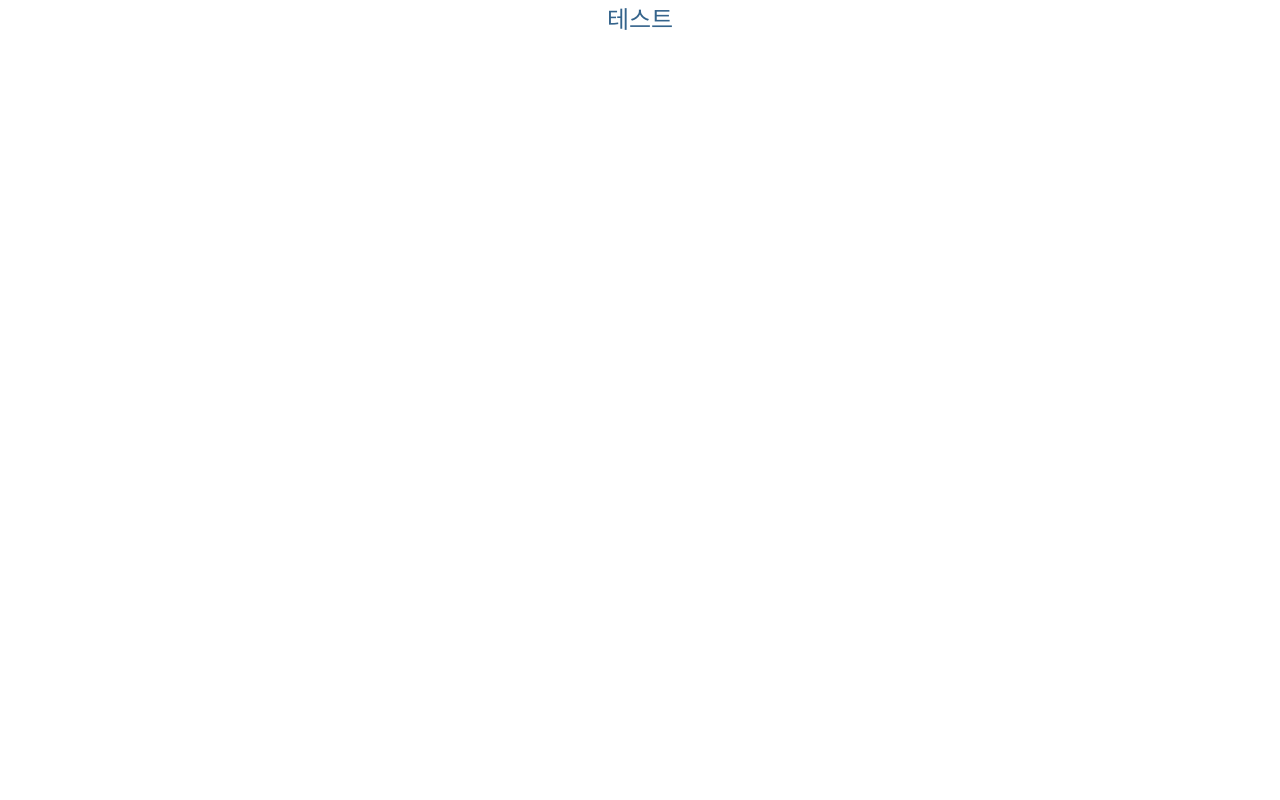
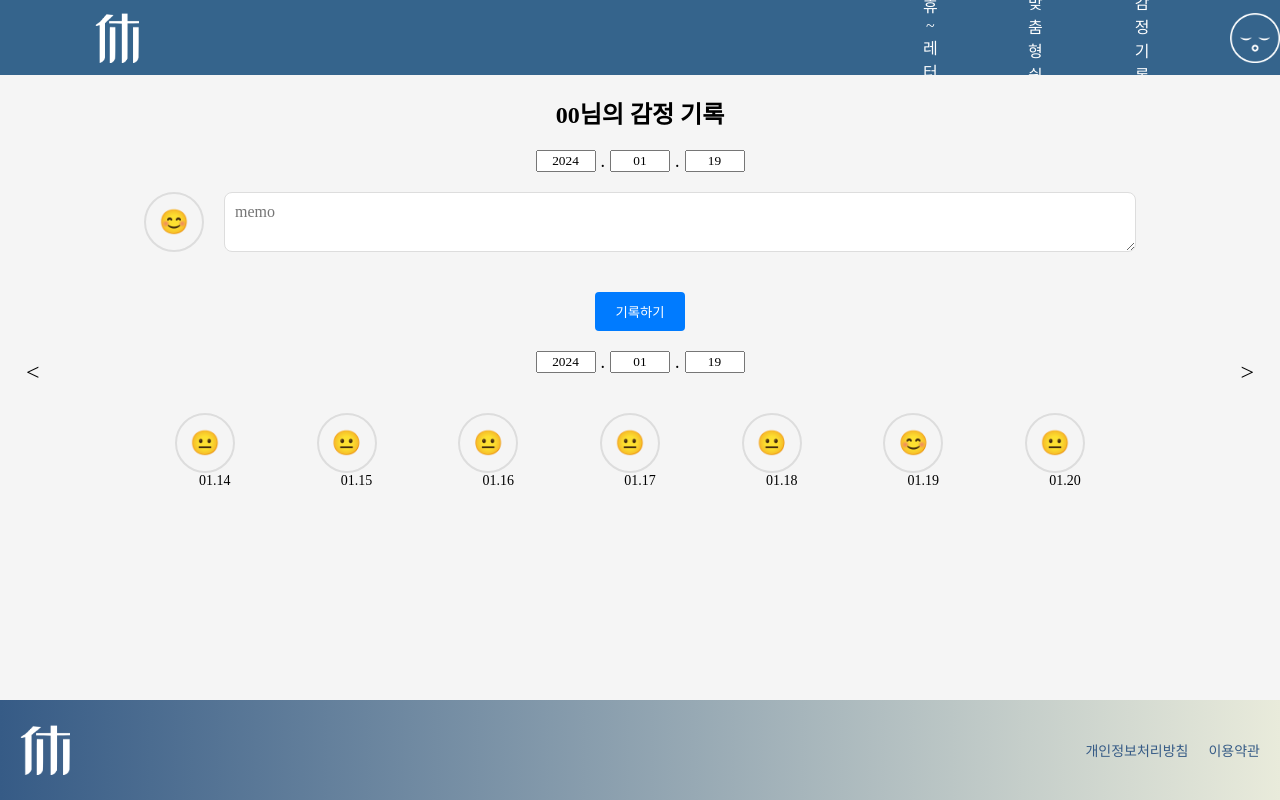
Before and after one commit to Serengeti-HYU/Hyu_frontend, a React (Create React App) app: page /record1 in a window 1280 px wide. Built offline with nearby package versions, Linux system fonts and the light colour scheme; a web font is replaced by a local one.

Commit message:
feat: Reacord1 수정중

```diff
--- a/src/App.js
+++ b/src/App.js
@@ -17,6 +17,7 @@ import UpdateProfile from "./pages/Profile/UpdateProfile";
 import PersonalityTest from "./pages/Emotion/PersonalityTest";
 import Record1 from "./pages/Emotion/Record1";
 import Record2 from "./pages/Emotion/Record2";
+import Record3 from "./pages/Emotion/Record3";
 import NewsletterPage from "./pages/Newsletter/NewsletterPage";
 
 function App() {
@@ -43,6 +44,7 @@ function App() {
         <Route path="/personality-test" element={<PersonalityTest />} />
         <Route path="/record1" element={<Record1 />} />
         <Route path="/record2" element={<Record2 />} />
+        <Route path="/record3" element={<Record3 />} />
       </Routes>
     </BrowserRouter>
   );
--- a/src/pages/Emotion/Record1.jsx
+++ b/src/pages/Emotion/Record1.jsx
@@ -1,16 +1,167 @@
-import React from "react";
+import React, { useState } from "react";
 import styled from "styled-components";
 import { useNavigate } from "react-router-dom";
+import Footer from "../../components/footer";
+import LoginHeader from "../../components/LoginHeader";
 
-const Temp = styled.div`
-  // 글자색과 글자크기는 theme에 설정해둠
-  // 밑과 같이 사용하면 됩니다
-  color: ${(props) => props.theme.color.blue};
-  font-size: ${(props) => props.theme.fontSize.large};
+const Container = styled.div`
+  display: flex;
+  flex-direction: column;
+  min-height: 100vh;
+`;
+
+const Content = styled.div`
+  flex: 1;
+  display: flex;
+  flex-direction: column;
+  align-items: center;
+  padding: 20px;
+  background-color: #f5f5f5;
+`;
+
+const Header = styled.div`
+  font-size: 24px;
+  font-weight: bold;
+  margin-bottom: 20px;
+  text-align: center;
+`;
+
+const DateSelector = styled.div`
+  display: flex;
+  justify-content: center;
+  align-items: center;
+  margin-bottom: 20px;
+  font-size: 18px;
+`;
+
+const DateInput = styled.input`
+  width: 60px;
+  margin: 0 5px;
+  text-align: center;
+`;
+
+const MemoContainer = styled.div`
+  display: flex;
+  width: 80%;
+  margin-bottom: 20px;
+`;
+
+const MemoInput = styled.textarea`
+  flex: 1;
+  padding: 10px;
+  font-size: 16px;
+  border: 1px solid #ddd;
+  border-radius: 8px;
+`;
+
+const Circle = styled.div`
+  width: 60px;
+  height: 60px;
+  border: 2px solid #ddd;
+  border-radius: 50%;
+  margin-right: 20px;
+  display: flex;
+  justify-content: center;
+  align-items: center;
+  font-size: 24px;
+`;
+
+const Button = styled.button`
+  background-color: #007bff;
+  color: #ffffff;
+  padding: 10px 20px;
+  border: none;
+  border-radius: 4px;
+  cursor: pointer;
+  margin-top: 20px;
+  &:hover {
+    background-color: #0056b3;
+  }
+`;
+
+const Navigation = styled.div`
+  display: flex;
+  justify-content: space-between;
+  align-items: center;
+  width: 100%;
+  margin-top: 20px;
+`;
+
+const NavButton = styled.button`
+  background: none;
+  border: none;
+  font-size: 24px;
+  cursor: pointer;
+`;
+
+const DayContainer = styled.div`
+  display: flex;
+  justify-content: space-around;
+  width: 80%;
+  margin-top: 20px;
+`;
+
+const DayItem = styled.div`
+  display: flex;
+  flex-direction: column;
+  align-items: center;
+  font-size: 14px;
+  cursor: pointer;
 `;
 
 const Record1 = () => {
-  return <Temp>테스트</Temp>;
+  const [selectedDate, setSelectedDate] = useState(new Date(2024, 0, 19));
+
+  const handleDateChange = (year, month, day) => {
+    setSelectedDate(new Date(year, month - 1, day));
+  };
+
+  const handlePreviousDay = () => {
+    setSelectedDate(prevDate => new Date(prevDate.getFullYear(), prevDate.getMonth(), prevDate.getDate() - 1));
+  };
+
+  const handleNextDay = () => {
+    setSelectedDate(prevDate => new Date(prevDate.getFullYear(), prevDate.getMonth(), prevDate.getDate() + 1));
+  };
+
+  const days = [14, 15, 16, 17, 18, 19, 20];
+
+  return (
+    <Container>
+      <LoginHeader />
+      <Content>
+        <Header>00님의 감정 기록</Header>
+        <DateSelector>
+          <DateInput type="text" value={selectedDate.getFullYear()} readOnly />.
+          <DateInput type="text" value={String(selectedDate.getMonth() + 1).padStart(2, '0')} readOnly />.
+          <DateInput type="text" value={String(selectedDate.getDate()).padStart(2, '0')} readOnly />
+        </DateSelector>
+        <MemoContainer>
+          <Circle>😊</Circle>
+          <MemoInput placeholder="memo" />
+        </MemoContainer>
+        <Button>기록하기</Button>
+        <Navigation>
+          <NavButton onClick={handlePreviousDay}>&lt;</NavButton>
+          <DateSelector>
+            <DateInput type="text" value={selectedDate.getFullYear()} readOnly />.
+            <DateInput type="text" value={String(selectedDate.getMonth() + 1).padStart(2, '0')} readOnly />.
+            <DateInput type="text" value={String(selectedDate.getDate()).padStart(2, '0')} readOnly />
+          </DateSelector>
+          <NavButton onClick={handleNextDay}>&gt;</NavButton>
+        </Navigation>
+        <DayContainer>
+          {days.map(day => (
+            <DayItem key={day} onClick={() => handleDateChange(2024, 1, day)}>
+              <Circle>{day === 19 ? "😊" : "😐"}</Circle>
+              <div>01.{String(day).padStart(2, '0')}</div>
+            </DayItem>
+          ))}
+        </DayContainer>
+      </Content>
+      <Footer />
+    </Container>
+  );
 };
 
 export default Record1;
--- /dev/null
+++ b/src/pages/Emotion/Record3.jsx
@@ -0,0 +1,16 @@
+import React from "react";
+import styled from "styled-components";
+import { useNavigate } from "react-router-dom";
+
+const Temp = styled.div`
+  // 글자색과 글자크기는 theme에 설정해둠
+  // 밑과 같이 사용하면 됩니다
+  color: ${(props) => props.theme.color.blue};
+  font-size: ${(props) => props.theme.fontSize.large};
+`;
+
+const Record2 = () => {
+  return <Temp>테스트</Temp>;
+};
+
+export default Record2;
--- a/src/pages/Main/Login/Login.jsx
+++ b/src/pages/Main/Login/Login.jsx
@@ -2,7 +2,7 @@ import React from "react";
 import styled from "styled-components";
 import { useNavigate } from "react-router-dom";
 import Footer from "../../../components/footer";
-import NoLoginHeader from "../../../components/LoginHeader";
+import NoLoginHeader from "../../../components/NoLoginHeader";
 
 const Container = styled.div`
   display: flex;
```
Also changed, not shown: public/assets/face/FaceOrigin.png (added).
